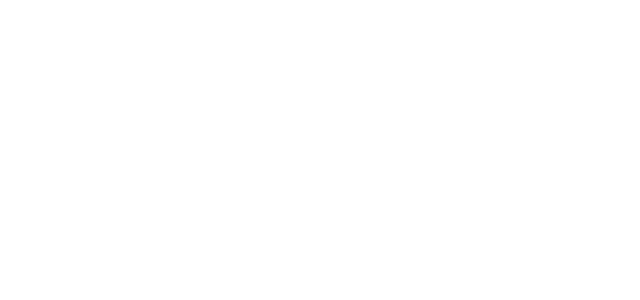
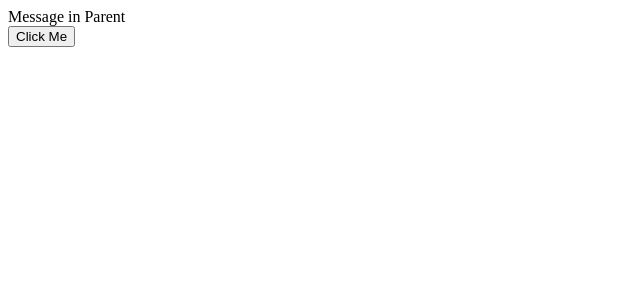
Before and after one commit to arif034/sample-project-react, a React (Create React App) app: page / in a window 1280 px wide. Shown: the top 300 px of the page, without its empty margins (0-640 px from the left). Built offline with nearby package versions, Linux system fonts and the light colour scheme.

Commit message:
Code to pass value from Child to parent Code to pass value from Child to parent

```diff
--- a/src/App.js
+++ b/src/App.js
@@ -1,13 +1,15 @@
 import "./styles.css";
 import { Component } from "react";
-import Parent from "./Parent";
-// import Child from "./Child.js";
+//import Parent from './Parent.js'
+// import Child from './Child.js'
+import Parent2 from "./Parent2.js";
 class App extends Component {
   render() {
     return (
       <div>
         {/* <Child /> */}
         {/* <Parent /> */}
+        <Parent2 />
       </div>
     );
   }
--- /dev/null
+++ b/src/Parent2.js
@@ -0,0 +1,29 @@
+import { Component } from "react";
+import ParentToChild from "./ParentToChild";
+
+class Parent2 extends Component {
+  constructor(props) {
+    super(props);
+    this.state = {
+      message: "Message in Parent"
+    };
+    this.getValueHandler = this.getValueHandler.bind(this);
+  }
+
+  getValueHandler(props) {
+    this.setState({
+      message: props.message
+    });
+  }
+
+  render() {
+    return (
+      <div>
+        {this.state.message}
+        <ParentToChild value={this.getValueHandler} />
+      </div>
+    );
+  }
+}
+
+export default Parent2;
--- /dev/null
+++ b/src/ParentToChild.js
@@ -0,0 +1,25 @@
+import { Component } from "react";
+
+class ParentToChild extends Component {
+  constructor(props) {
+    super(props);
+    this.state = {
+      message: "Message in Child to be sent to parent"
+    };
+    this.handleClick = this.handleClick.bind(this);
+  }
+
+  handleClick(props) {
+    props.getValueHandler(this.state.message);
+  }
+
+  render() {
+    return (
+      <div>
+        <button onClick={() => this.handleClick()}>Click Me</button>
+      </div>
+    );
+  }
+}
+
+export default ParentToChild;
```
